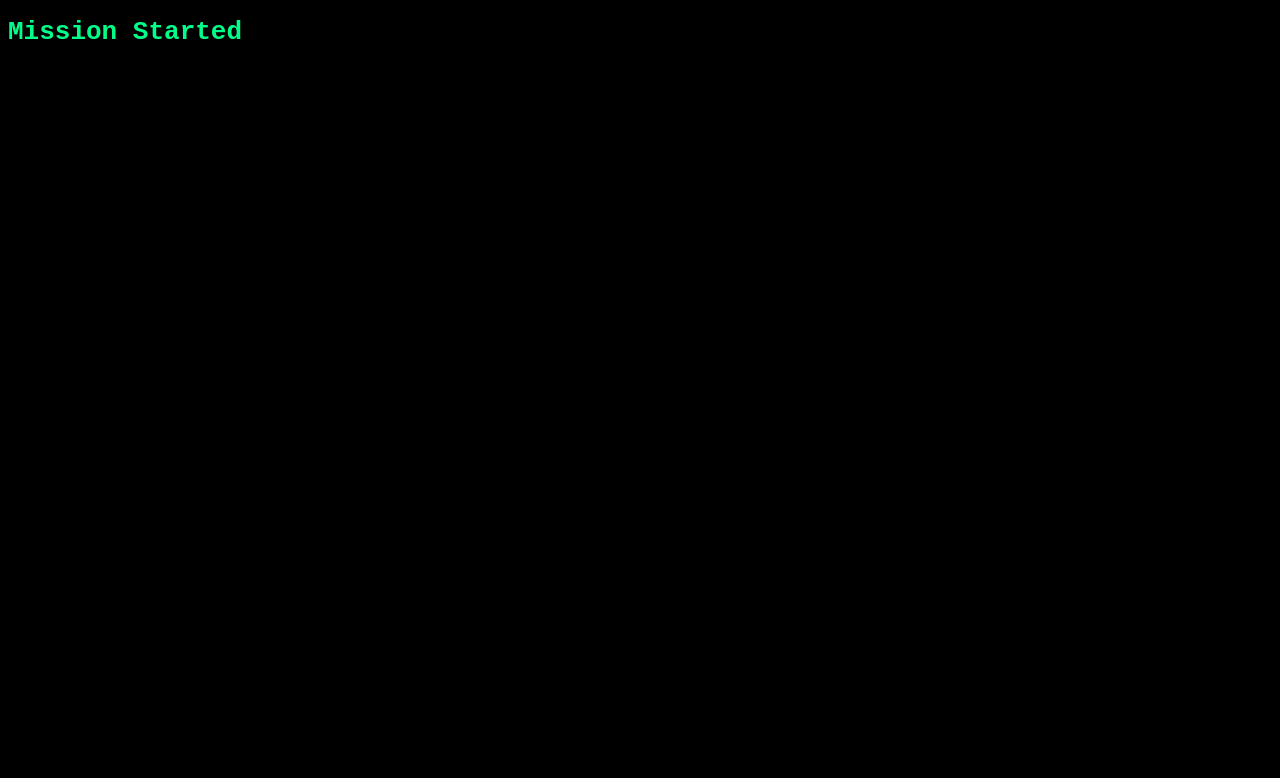
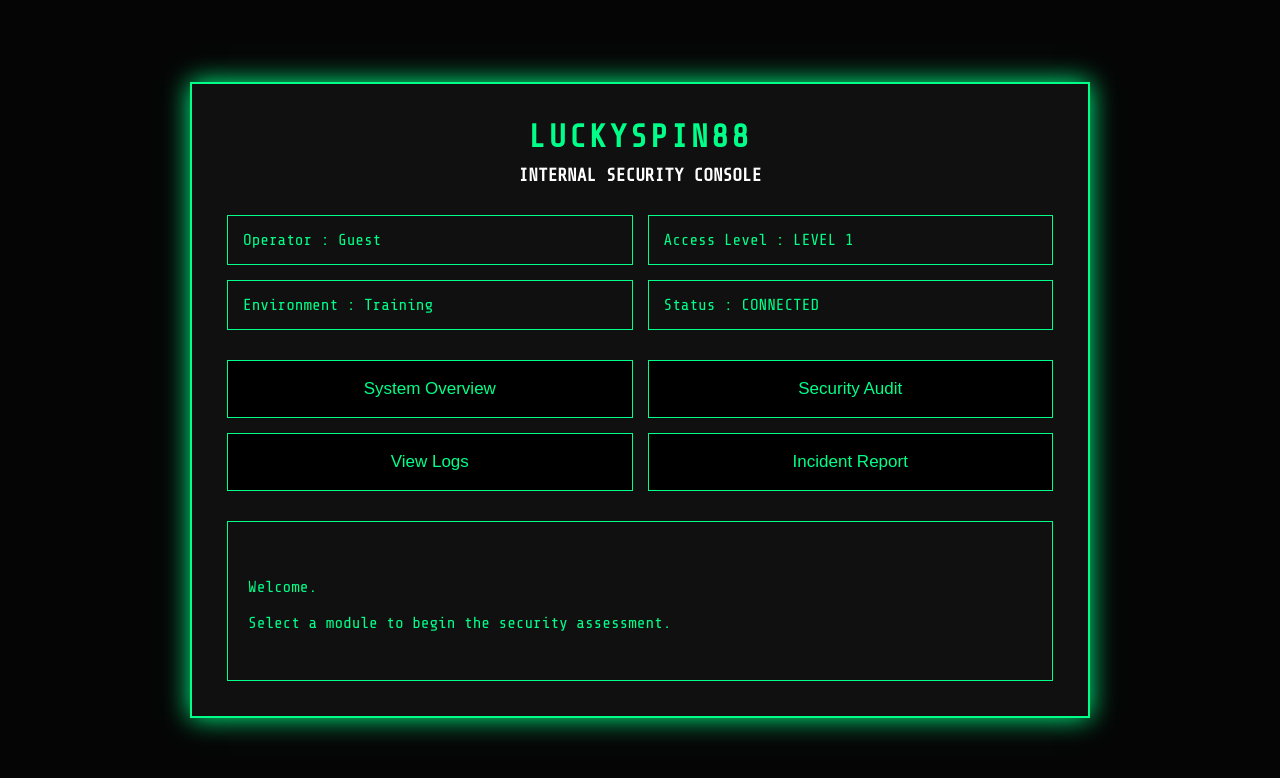
Before and after one commit to kimbapbap/luckyspin88, a plain HTML site: page dashboard.html in a window 1280 px wide. Drawn offline with nearby package versions, Linux system fonts and the light colour scheme.

Commit message:
Update dashboard.html

```diff
--- a/dashboard.html
+++ b/dashboard.html
@@ -1,9 +1,267 @@
 <!DOCTYPE html>
-<html>
+<html lang="en">
 <head>
-    <title>Dashboard</title>
+    <meta charset="UTF-8">
+    <meta name="viewport" content="width=device-width, initial-scale=1.0">
+    <title>LuckySpin88 - Security Console</title>
+
+    <link href="https://fonts.googleapis.com/css2?family=Share+Tech+Mono&display=swap" rel="stylesheet">
+
+    <style>
+
+        *{
+            margin:0;
+            padding:0;
+            box-sizing:border-box;
+        }
+
+        body{
+
+            background:#050505;
+            color:#00ff88;
+            font-family:'Share Tech Mono', monospace;
+
+            display:flex;
+            justify-content:center;
+            align-items:center;
+
+            height:100vh;
+
+        }
+
+        .panel{
+
+            width:900px;
+
+            border:2px solid #00ff88;
+
+            padding:35px;
+
+            box-shadow:0 0 25px #00ff88;
+
+            background:#101010;
+
+        }
+
+        h1{
+
+            text-align:center;
+            letter-spacing:3px;
+
+            margin-bottom:10px;
+
+        }
+
+        h2{
+
+            text-align:center;
+
+            color:white;
+
+            font-size:18px;
+
+            margin-bottom:30px;
+
+        }
+
+        .status{
+
+            display:grid;
+
+            grid-template-columns:1fr 1fr;
+
+            gap:15px;
+
+            margin-bottom:30px;
+
+        }
+
+        .box{
+
+            border:1px solid #00ff88;
+
+            padding:15px;
+
+        }
+
+        .menu{
+
+            display:grid;
+
+            grid-template-columns:repeat(2,1fr);
+
+            gap:15px;
+
+        }
+
+        button{
+
+            background:black;
+
+            color:#00ff88;
+
+            border:1px solid #00ff88;
+
+            padding:18px;
+
+            cursor:pointer;
+
+            font-size:17px;
+
+            transition:.3s;
+
+        }
+
+        button:hover{
+
+            background:#00ff88;
+            color:black;
+
+        }
+
+        #output{
+
+            margin-top:30px;
+
+            border:1px solid #00ff88;
+
+            padding:20px;
+
+            min-height:160px;
+
+            white-space:pre-line;
+
+        }
+
+    </style>
+
 </head>
-<body style="background:black;color:#00ff88;font-family:monospace;">
-    <h1>Mission Started</h1>
+
+<body>
+
+<div class="panel">
+
+<h1>LUCKYSPIN88</h1>
+
+<h2>INTERNAL SECURITY CONSOLE</h2>
+
+<div class="status">
+
+<div class="box">
+Operator : Guest
+</div>
+
+<div class="box">
+Access Level : LEVEL 1
+</div>
+
+<div class="box">
+Environment : Training
+</div>
+
+<div class="box">
+Status : CONNECTED
+</div>
+
+</div>
+
+<div class="menu">
+
+<button onclick="overview()">
+System Overview
+</button>
+
+<button onclick="audit()">
+Security Audit
+</button>
+
+<button onclick="logs()">
+View Logs
+</button>
+
+<button onclick="report()">
+Incident Report
+</button>
+
+</div>
+
+<div id="output">
+
+Welcome.
+
+Select a module to begin the security assessment.
+
+</div>
+
+</div>
+
+<script>
+
+function overview(){
+
+document.getElementById("output").innerHTML=`
+Loading system inventory...
+
+✓ Web Frontend
+✓ Authentication Service
+✓ Database Cluster
+✓ Backup Server
+
+Status:
+System operational.
+`;
+
+}
+
+function audit(){
+
+document.getElementById("output").innerHTML=`
+Running security audit...
+
+✓ TLS enabled
+✓ Multi-factor authentication enabled
+⚠ Password policy requires review
+⚠ Software updates pending
+
+Audit complete.
+`;
+
+}
+
+function logs(){
+
+document.getElementById("output").innerHTML=`
+Recent events
+
+[08:21] User login successful
+[08:32] Password reset requested
+[08:40] Admin settings updated
+[08:56] Backup completed
+
+No critical alerts detected.
+`;
+
+}
+
+function report(){
+
+document.getElementById("output").innerHTML=`
+SECURITY SUMMARY
+
+Risk Level : LOW
+
+Recommendations
+
+• Update server software
+• Strengthen password policy
+• Review administrator permissions
+
+Assessment complete.
+`;
+
+}
+
+</script>
+
 </body>
 </html>
```
